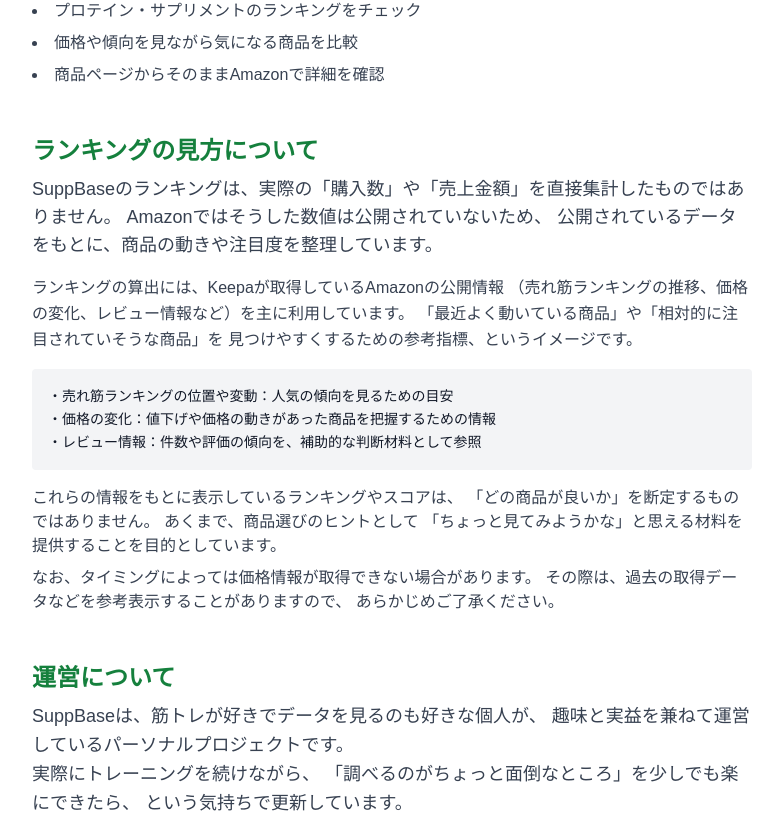
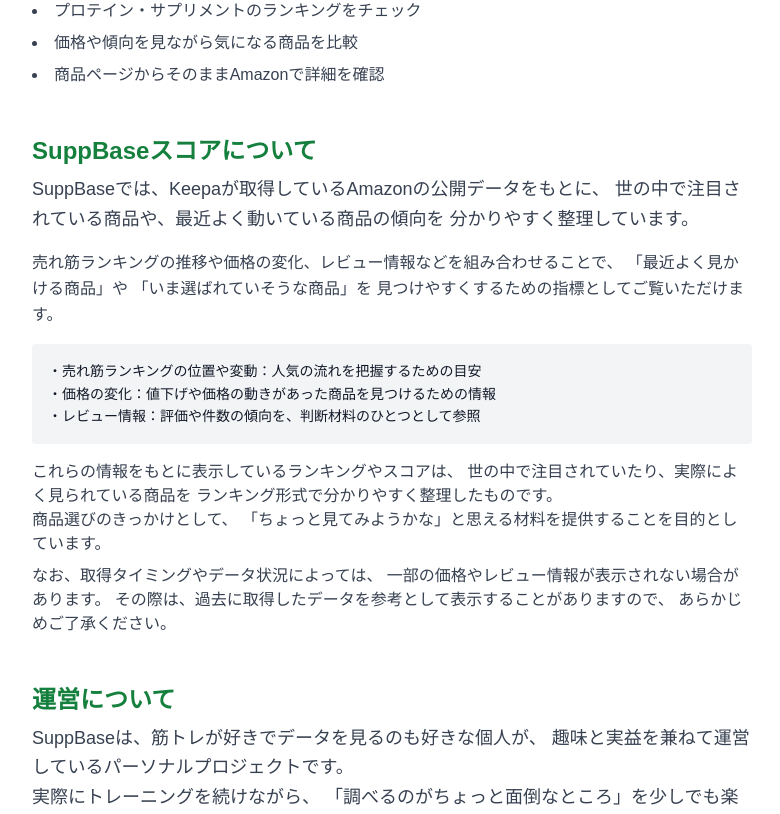
Before and after one commit to creative-center-japan/suppbase, a Next.js app: page /about in a window 1280 px wide. Shown: the part 435-1249 px from the top of the page, without its empty margins (248-1028 px from the left). Built offline with nearby package versions, Linux system fonts and the light colour scheme.

Commit message:
restore ranking api

```diff
--- a/src/app/about/page.tsx
+++ b/src/app/about/page.tsx
@@ -2,7 +2,9 @@
   return (
     <main className="max-w-3xl mx-auto px-6 py-16 space-y-12">
       <section>
-        <h1 className="text-4xl font-bold text-green-700 mb-4">SuppBaseとは</h1>
+        <h1 className="text-4xl font-bold text-green-700 mb-4">
+          SuppBaseとは
+        </h1>
         <p className="text-gray-700 leading-relaxed text-lg">
           SuppBaseは、プロテイン・サプリメントに関する情報を整理・比較しながら、
           「いまどんな商品が注目されているのか」を把握しやすくするための
@@ -24,48 +26,52 @@
         </ul>
       </section>
 
-      {/* ★ ここから差し替え */}
-      <section>
+      {/* ★ ランキング説明 */}
+      <section id="ranking">
         <h2 className="text-2xl font-semibold text-green-700 mb-2">
-          ランキングの見方について
+          SuppBaseスコアについて
         </h2>
 
-        <p className="text-gray-700 mb-4 text-lg">
-          SuppBaseのランキングは、実際の「購入数」や「売上金額」を直接集計したものではありません。
-          Amazonではそうした数値は公開されていないため、
-          公開されているデータをもとに、商品の動きや注目度を整理しています。
+        <p className="text-gray-700 leading-relaxed mb-4 text-lg">
+          SuppBaseでは、Keepaが取得しているAmazonの公開データをもとに、
+          世の中で注目されている商品や、最近よく動いている商品の傾向を
+          分かりやすく整理しています。
         </p>
 
         <p className="text-gray-700 leading-relaxed mb-4">
-          ランキングの算出には、Keepaが取得しているAmazonの公開情報
-          （売れ筋ランキングの推移、価格の変化、レビュー情報など）を主に利用しています。
-          「最近よく動いている商品」や「相対的に注目されていそうな商品」を
-          見つけやすくするための参考指標、というイメージです。
+          売れ筋ランキングの推移や価格の変化、レビュー情報などを組み合わせることで、
+          「最近よく見かける商品」や
+          「いま選ばれていそうな商品」を
+          見つけやすくするための指標としてご覧いただけます。
         </p>
 
         <div className="bg-gray-100 p-4 rounded text-sm leading-relaxed">
-          ・売れ筋ランキングの位置や変動：人気の傾向を見るための目安<br />
-          ・価格の変化：値下げや価格の動きがあった商品を把握するための情報<br />
-          ・レビュー情報：件数や評価の傾向を、補助的な判断材料として参照
+          ・売れ筋ランキングの位置や変動：人気の流れを把握するための目安<br />
+          ・価格の変化：値下げや価格の動きがあった商品を見つけるための情報<br />
+          ・レビュー情報：評価や件数の傾向を、判断材料のひとつとして参照
         </div>
 
         <p className="text-gray-700 mt-4">
           これらの情報をもとに表示しているランキングやスコアは、
-          「どの商品が良いか」を断定するものではありません。
-          あくまで、商品選びのヒントとして
+          世の中で注目されていたり、実際によく見られている商品を
+          ランキング形式で分かりやすく整理したものです。
+          <br />
+          商品選びのきっかけとして、
           「ちょっと見てみようかな」と思える材料を提供することを目的としています。
         </p>
 
         <p className="text-gray-700 mt-2">
-          なお、タイミングによっては価格情報が取得できない場合があります。
-          その際は、過去の取得データなどを参考表示することがありますので、
+          なお、取得タイミングやデータ状況によっては、
+          一部の価格やレビュー情報が表示されない場合があります。
+          その際は、過去に取得したデータを参考として表示することがありますので、
           あらかじめご了承ください。
         </p>
       </section>
-      {/* ★ 差し替えここまで */}
 
       <section>
-        <h2 className="text-2xl font-semibold text-green-700 mb-2">運営について</h2>
+        <h2 className="text-2xl font-semibold text-green-700 mb-2">
+          運営について
+        </h2>
         <p className="text-gray-700 leading-relaxed text-lg">
           SuppBaseは、筋トレが好きでデータを見るのも好きな個人が、
           趣味と実益を兼ねて運営しているパーソナルプロジェクトです。
@@ -81,14 +87,18 @@
           プライバシー・ポリシーと免責事項
         </h2>
 
-        <h3 className="text-xl font-bold mt-6 mb-1">Amazonアソシエイトについて</h3>
+        <h3 className="text-xl font-bold mt-6 mb-1">
+          Amazonアソシエイトについて
+        </h3>
         <p className="text-gray-700 mb-2">
           当サイトは、Amazon.co.jpを宣伝しリンクすることによって、
           紹介料を獲得できるアフィリエイトプログラム
           「Amazonアソシエイト・プログラム」の参加者です。
         </p>
 
-        <h3 className="text-xl font-bold mt-6 mb-1">免責事項</h3>
+        <h3 className="text-xl font-bold mt-6 mb-1">
+          免責事項
+        </h3>
         <p className="text-gray-700">
           掲載している情報は、正確性や効果を保証するものではありません。
           商品の選択・購入については、
```
